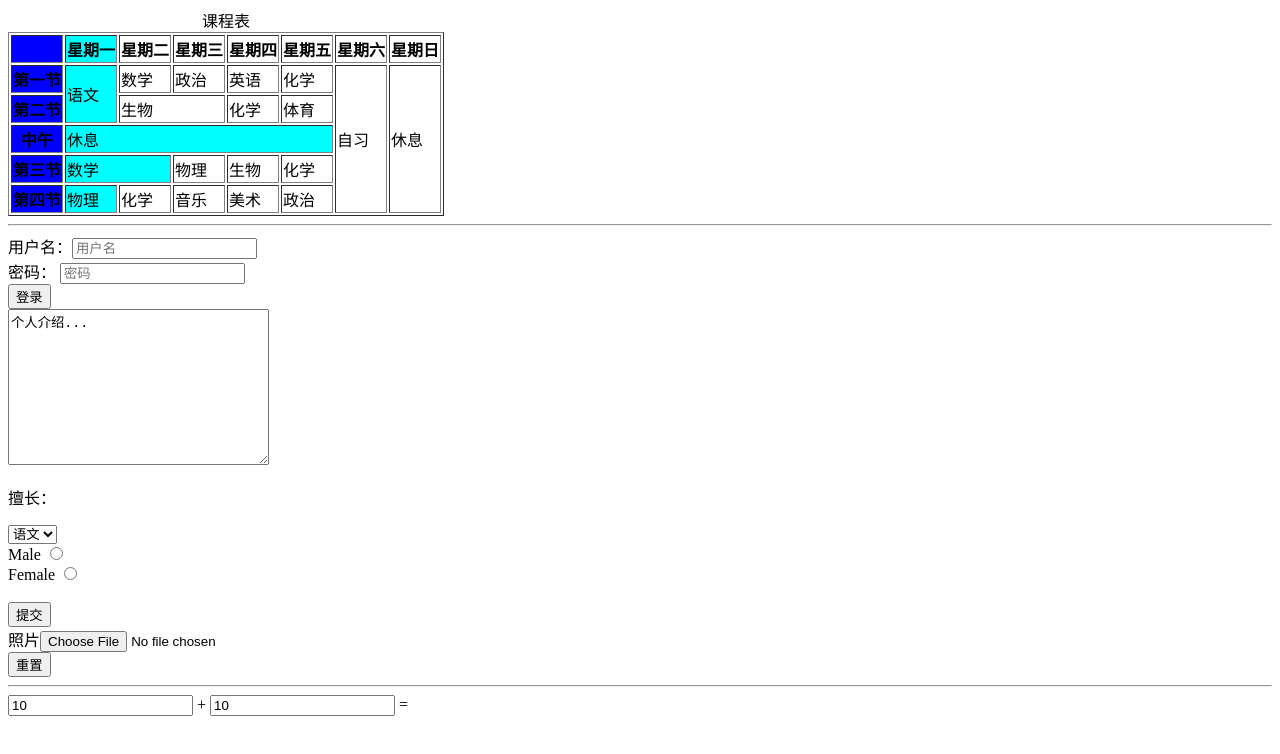
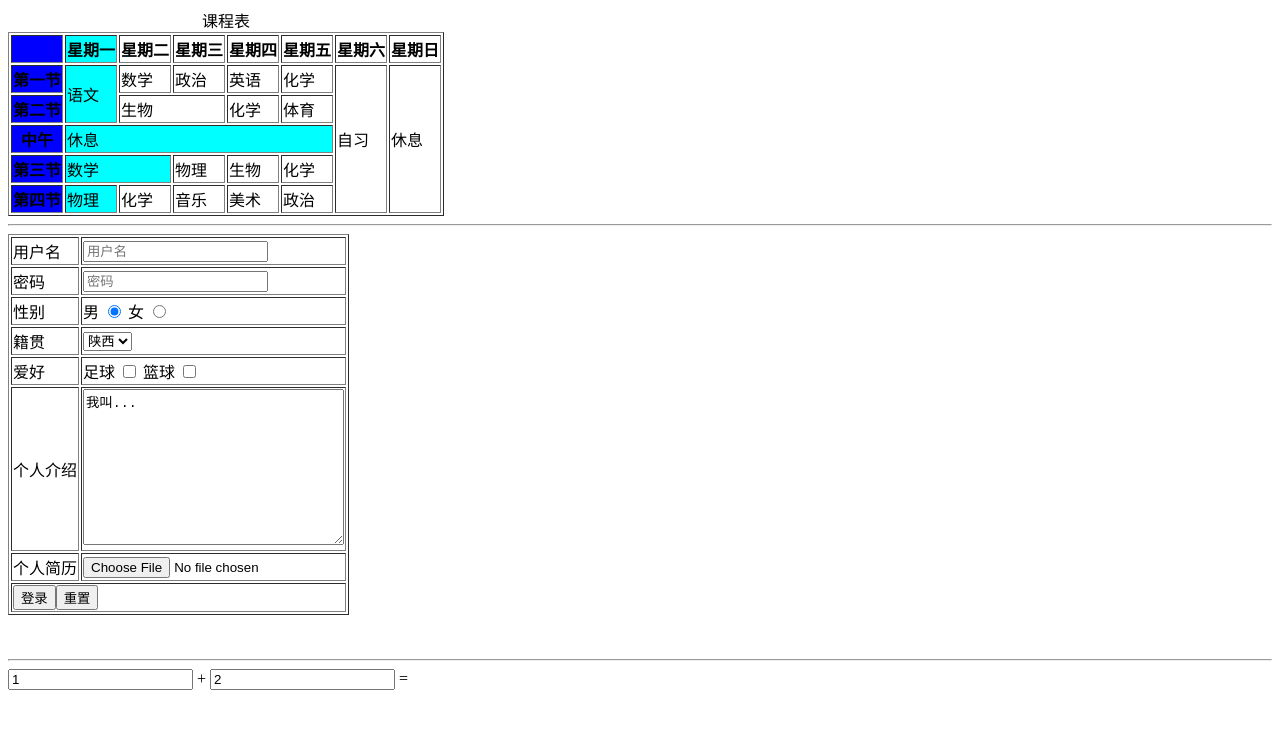
Before and after one commit to chaosdexin/learnHTML, a plain HTML site: page index.html in a window 1280 px wide. Drawn offline with Linux system fonts and the light colour scheme.

Commit message:
Add form
给表单添加一个表格

```diff
--- a/index.html
+++ b/index.html
@@ -26,6 +26,7 @@
                 <th>星期六</th>
                 <th>星期日</th>
             </tr>
+        </thead>
         <tbody>
             <tr>
                 <th>第一节</th>
@@ -63,32 +64,67 @@
                 <td>政治</td>
             </tr>
         </tbody>
-        </thead>
+
     </table>
     <hr>
     <form action="/login" method="post">
-        用户名：<input type="text" name="username" placeholder="用户名" required maxlength="5"><br> 密码：
-        <input type="password" name="password" placeholder="密码" required><br>
-        <button>登录</button><br>
-        <textarea cols="30" rows="10">个人介绍...</textarea><br>
-        <p> 擅长：</p>
+        <table border="1">
+            <thead>
+                <tr>
+                    <td>用户名</td>
+                    <td><input type="text" name="username" placeholder="用户名" required maxlength="5"></td>
+                </tr>
+            </thead>
+            <tbody>
+                <tr>
+                    <td>密码</td>
+                    <td><input type="password" name="password" placeholder="密码" required><br></td>
+                </tr>
+                <tr>
+                    <td>性别</td>
+                    <td>
+                        <label for="male">男</label>
+                        <input type="radio" name="sex" id="male" value="male" checked="checked">
+                        <label for="female">女</label>
+                        <input type="radio" name="sex" id="female" value="female"></td>
+                </tr>
+                <tr>
+                    <td>籍贯</td>
+                    <td>
                         <select>
-           <option value="语文">语文</option>
-            <option value="数学">数学</option>
-            <option value="英语">英语</option>
-        </select><br>
-        <label for="male">Male</label>
-        <input type="radio" name="sex" id="male" value="male"><br>
-        <label for="female">Female</label>
-        <input type="radio" name="sex" id="female" value="female"><br><br>
-        <input type="submit" value="提交"><br>
-        <label>照片<input name="picture" type="file"></label><br>
-        <button type="reset">重置</button><br>
+                          <option value="陕西">陕西</option>
+                          <option value="山西">山西</option>
+                          <option value="江西">江西</option>
+                        </select>
+                    </td>
+                </tr>
+                <tr>
+                    <td>爱好</td>
+                    <td>
+                        足球
+                        <input type="checkbox" name="football"> 篮球
+                        <input type="checkbox" name="basketball">
+                    </td>
+                </tr>
+                <tr>
+                    <td>个人介绍</td>
+                    <td><textarea cols="30" rows="10">我叫...</textarea></td>
+                </tr>
+                <tr>
+                    <td>个人简历</td>
+                    <td><label><input type="file"></label></td>
+                </tr>
+                <tr>
+                    <td colspan="2"><button>登录</button><button type="reset">重置</button></td>
+                </tr>
+            </tbody>
+        </table>
+        <br><br>
     </form>
     <hr>
     <form oninput="result.value=Math.pow(a.value,b.value)">
-        <input type="number" name="a" value="10" /> +
-        <input type="number" name="b" value="10" /> =
+        <input type="number" name="a" value="1" /> +
+        <input type="number" name="b" value="2" /> =
         <output name="result"></output>
     </form>
 </body>
```
Lines whose indentation alone changed are shown as unchanged.
